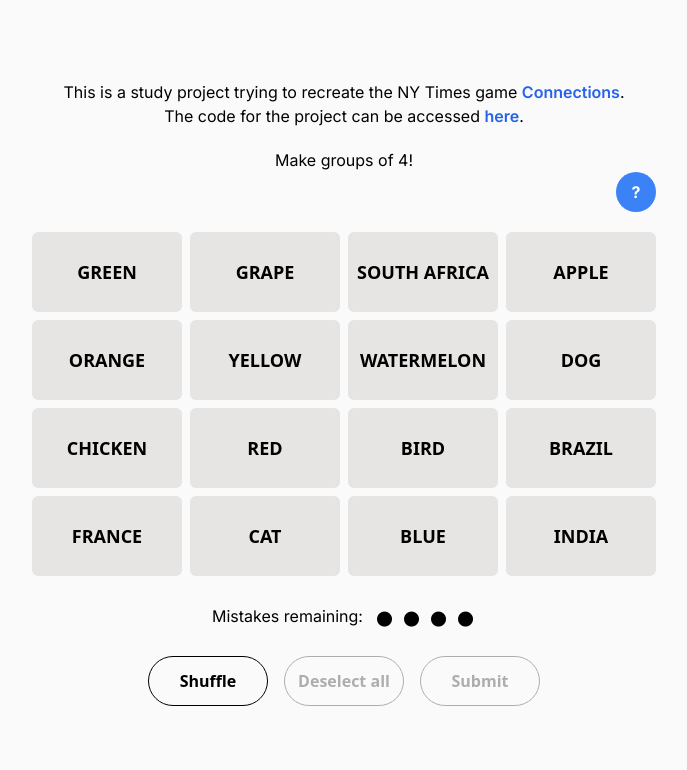
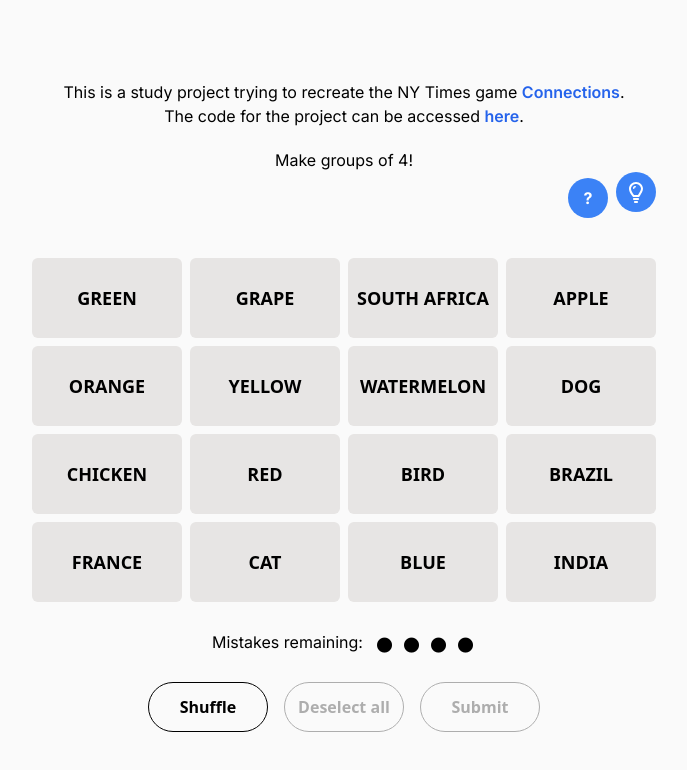
Before and after one commit to feliperost/connections, a Next.js app: page / in a window 1280 px wide. Shown: the top 770 px of the page, without its empty margins (296-983 px from the left). Built offline with nearby package versions, Linux system fonts and the light colour scheme.

Commit message:
feat: hint button basic style and functionality, new svg images

```diff
--- a/app/page.tsx
+++ b/app/page.tsx
@@ -3,6 +3,8 @@ import WordBox from "./components/WordBox";
 import HelpModal from "./components/HelpModal";
 import useLogic from "./components/useLogic";
 import { useState, useEffect } from "react";
+import Image from "next/image";
+import lampIcon from "../public/Lamp-white.svg";
 
 export default function Home() {
   const { words } = useLogic();
@@ -177,18 +179,18 @@ export default function Home() {
   };
 
   // state that controls help modal visibility
-  const [isHelpVisible, setIsHelpVisible] = useState(false);
+  const [isHelpVisible, setIsModalVisible] = useState(false);
 
-  const openHelp = () => {
-    setIsHelpVisible(true);
+  const openModal = () => {
+    setIsModalVisible(true);
   }
 
-  const closeHelp = () => {
-    setIsHelpVisible(false);
+  const closeModal = () => {
+    setIsModalVisible(false);
   };
 
   return (
-    <main className="flex min-h-screen flex-col items-center p-15">
+    <main className="flex min-h-screen flex-col items-center">
 
       <div className="flex flex-col items-center w-[624px] mt-20">
         <div>
@@ -197,11 +199,15 @@ export default function Home() {
 
         <p>The code for the project can be accessed <a className="text-blue-600 font-semibold hover:underline hover:text-blue-400" href="https://github.com/feliperost/connections" target="_blank">here</a>.</p>
 
-        <div className="mt-5">Make groups of 4!</div>
+        <div className="flex flex-col items-center w-[624px] mt-5">
+          <p>Make groups of 4!</p>
+          <div className="self-end relative place-content-end">
+            <button onClick={openModal} className="top-0 right-0 p-2 ml-2 w-[40px] rounded-full bg-blue-500 text-white font-bold hover:bg-blue-400 transition">?</button>
+            {isHelpVisible && <HelpModal closeModal={closeModal} />}
 
-        <div className="self-end relative mb-5">
-          <button onClick={openHelp} className="absolute top-0 right-0 p-2 w-[40px] rounded-full bg-blue-500 text-white font-bold hover:bg-blue-400 transition">?</button>
-          {isHelpVisible && <HelpModal closeHelp={closeHelp} />}
+            <button onClick={openModal} className="top-0 right-0 p-2 ml-2 w-[40px] rounded-full bg-blue-500 text-white font-bold hover:bg-blue-400 transition"> <Image src={lampIcon} alt="Hint button"/> </button>
+            {isHelpVisible && <HelpModal closeModal={closeModal} />}
+          </div>
         </div>
 
       </div>
```
Also changed, not shown: public/Lamp-black.svg (added), public/Lamp-white.svg (added).
